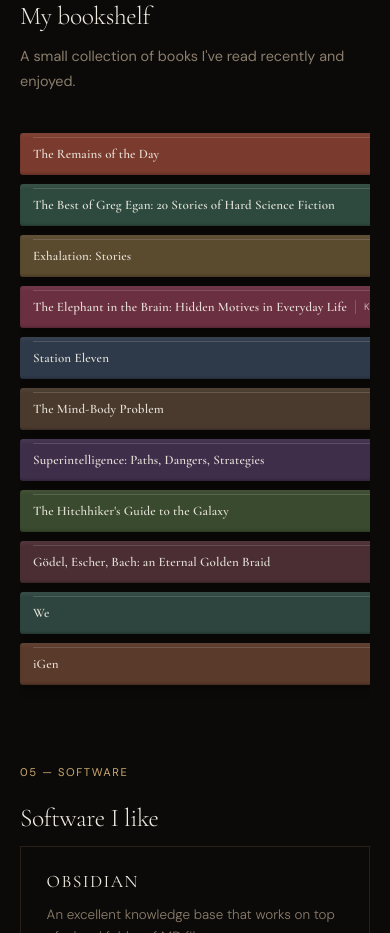
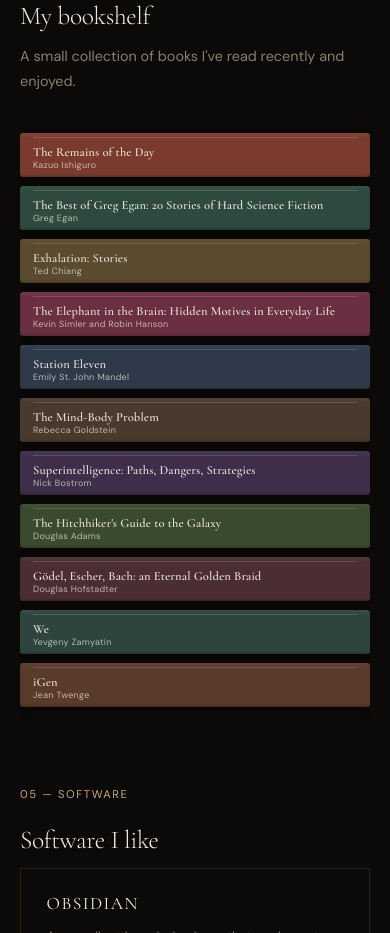
Before and after one commit to azariak/portfolio, a React (Vite) app: page / in a window 390 px wide. Shown: the part 2060-2993 px from the top of the page. Built offline with nearby package versions, Linux system fonts and the light colour scheme; the HTML template or start-up script is replaced by a standard one.

Commit message:
Stack book title over author on mobile spines

```diff
--- a/src/components/Bookshelf.css
+++ b/src/components/Bookshelf.css
@@ -217,10 +217,14 @@
     overflow-x: clip;      /* belt-and-suspenders: never let a spine scroll the page */
   }
 
+  /* Stack title over author instead of side-by-side */
   .book-spine {
-    height: 42px;
-    gap: 8px;
-    padding: 0 13px;
+    height: 44px;
+    flex-direction: column;
+    align-items: flex-start;
+    justify-content: center;
+    gap: 1px;
+    padding: 6px 13px 0;   /* nudge the text block up toward the top */
     border-radius: 3px;
     box-shadow:
       inset 0 2px 4px rgba(255, 255, 255, 0.07),
@@ -232,14 +236,23 @@
     transform: translateX(4px);   /* smaller nudge stays well inside the section padding */
   }
   .book-spine-sheen { top: 4px; left: 13px; right: 13px; }
-  .book-spine-title { font-size: 13px; }
-  .book-spine-author { font-size: 9.5px; max-width: 42%; }
-  .book-spine-divider { height: 14px; }
+  .book-spine-divider { display: none; }
+  .book-spine-title {
+    flex: 0 0 auto;
+    max-width: 100%;
+    font-size: 12.5px;
+    line-height: 1.15;
+  }
+  .book-spine-author {
+    max-width: 100%;
+    font-size: 9px;
+    line-height: 1.1;
+  }
 }
 
 /* Very narrow phones — shrink type further so long titles still fit */
 @media (max-width: 360px) {
-  .book-spine { gap: 7px; padding: 0 11px; }
-  .book-spine-title { font-size: 12px; }
-  .book-spine-author { font-size: 9px; max-width: 44%; }
+  .book-spine { padding: 5px 11px 0; }
+  .book-spine-title { font-size: 11.5px; }
+  .book-spine-author { font-size: 8.5px; }
 }
```
